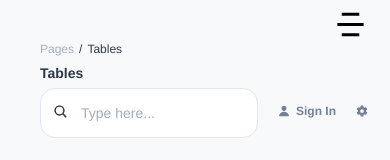
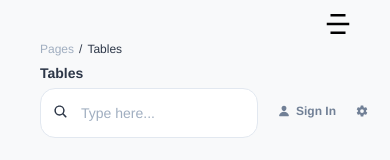
Before and after one commit to Kayl06/figma-to-react, a React (Create React App) app: page /tables in a window 390 px wide. Shown: the top 160 px of the page. Built offline with nearby package versions, Linux system fonts and the light colour scheme.

Commit message:
adjust size

```diff
--- a/src/components/Aside.js
+++ b/src/components/Aside.js
@@ -9,9 +9,9 @@ function Aside() {
 
   return (
     <>
-      <div className="flex items-center justify-end mx-[10px] lg:hidden absolute right-0 mt-2">
+      <div className="flex items-center justify-end mx-[25px] lg:hidden absolute right-0 mt-2">
         <Button onClick={handleHamburgerMenuClick}>
-          <RiMenu5Line className="w-[35px] h-[35px]" />
+          <RiMenu5Line className="w-[30px] h-[30px]" />
         </Button>
       </div>
 
```
